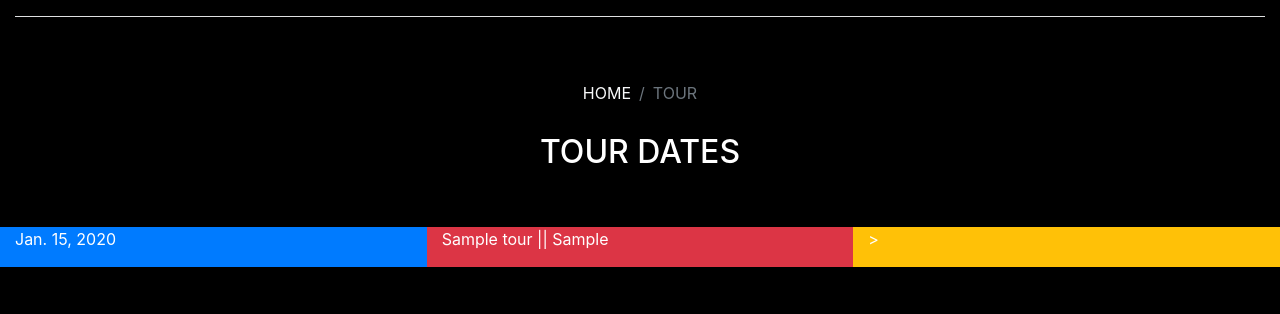
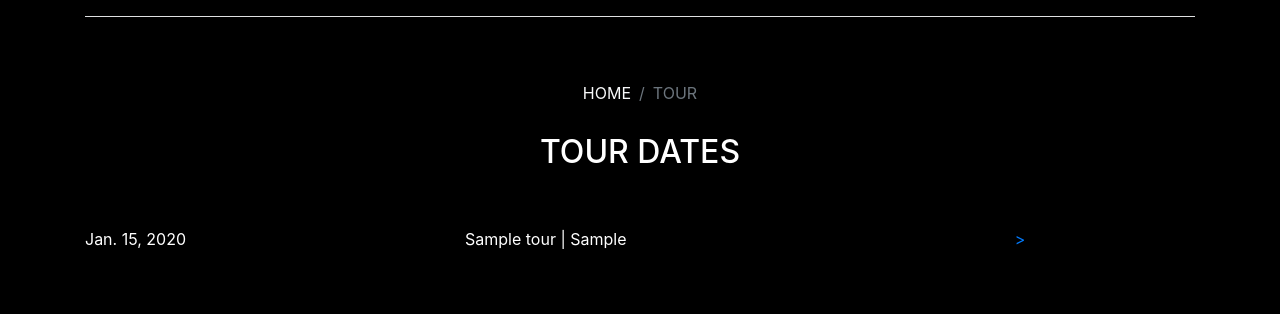
Before and after one commit to Code-Institute-Submissions/Renegade, a Django app: page /tour/ in a window 1280 px wide. Shown: the part 97-411 px from the top of the page. Run offline with Django 3.2, Linux system fonts and the light colour scheme; tables that the repository leaves empty hold one stand-in row (values such as "Sample post"); some libraries are stand-ins or nearby versions.

Commit message:
added hr devided between tour items

```diff
--- a/static/css/custom.css
+++ b/static/css/custom.css
@@ -69,6 +69,14 @@ body {
 }
 
 
+/* tour .bg-light:last-child {
+    display: none;
+} */
+
+#tour-item:not(:last-child) {
+    border-bottom: 1px solid white;
+}
+
 
 
 
--- a/tour/templates/tour/tour_dates.html
+++ b/tour/templates/tour/tour_dates.html
@@ -5,7 +5,7 @@
 {% block content %}
 
 <div class="overlay"></div>
-<div class="container-fluid">
+<div class="container">
     <hr class="w-80 mb-1 bg-light">
     <div class="row">
         <div class="col text-center mt-3">
@@ -21,25 +21,20 @@
     </div>
     <div class="row">
         <div class="col">
-            <div class="mb-5 mt-md-5 text-white">
+            <div class="mb-5 mt-md-5 text-white tour">
                 {% for tour in tour %}
-                <!-- <div>
-                    <p class="mb-0">{{ tour.name }}</p>
-                    <h1>{{ tour_date.name }}</h1>
-                    <p class="lead mb-0 text-left font-weight-bold">{{ tour.location }}</p>
-                    <p class="mt-3">{{ tour.date }}</p>
-                </div> -->
-                <div class="row">
-                    <div class="col-6 col-md-4 bg-primary">
+                <div class="row" id="tour-item">
+                    <div class="col">
                         <p>{{ tour.date }}</p>
                     </div>
-                    <div class="col-6 col-md-4 bg-danger">
-                        <p>{{ tour.name }} || {{ tour.location }}</p>
+                    <div class="col">
+                        <p>{{ tour.name }} | {{ tour.location }}</p>
                     </div>
-                    <div class="col-6 col-md-4 bg-warning">
-                        <p>></p>
+                    <div class="col align-self-center text-center">
+                        <p class=""><a href="https://www.ticketmaster.ie/" target="">></a></p>
                     </div>
                 </div>
+                <!-- <hr class="bg-light"> -->
                 {% endfor %}
             </div>
         </div>
```
